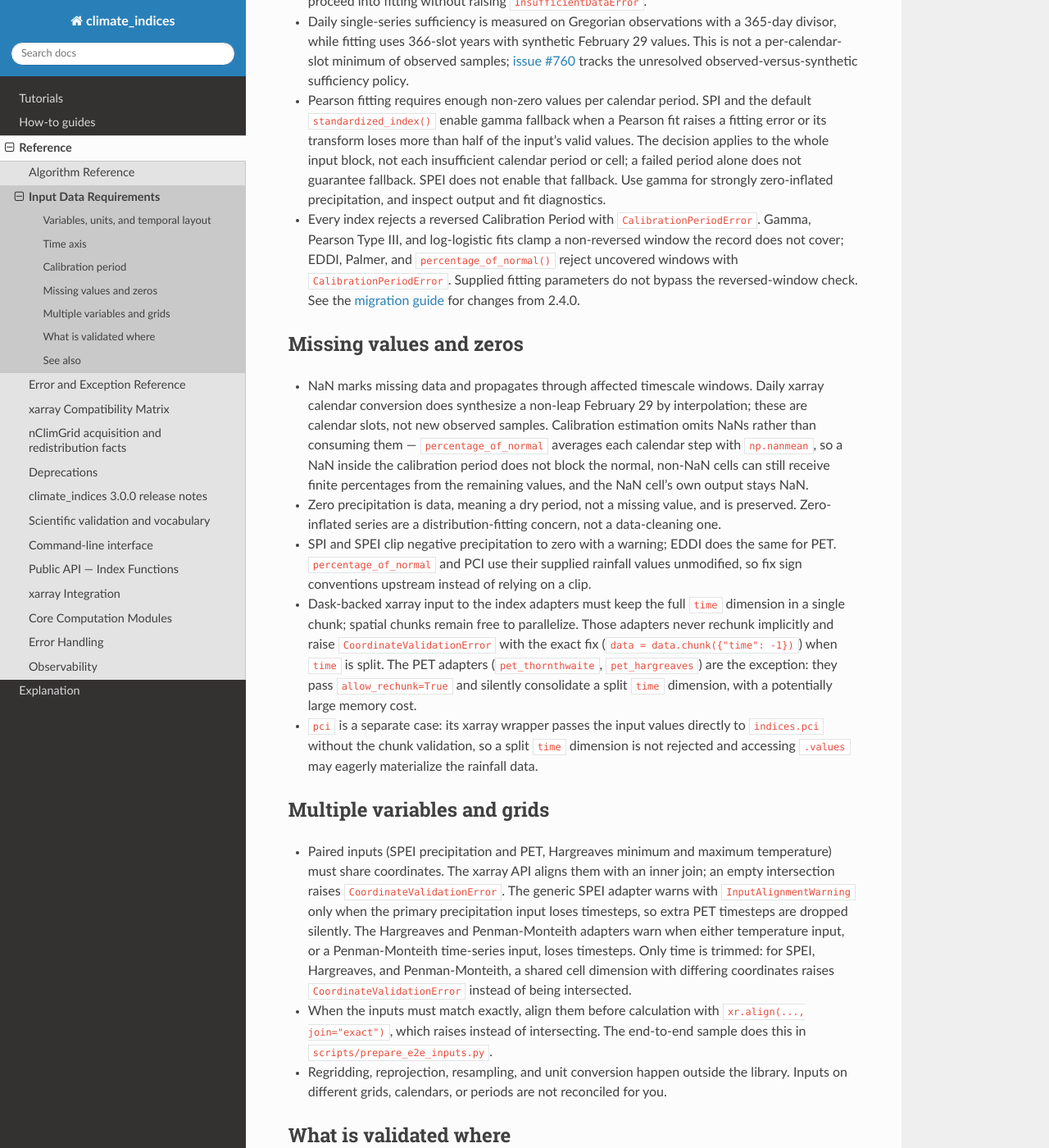
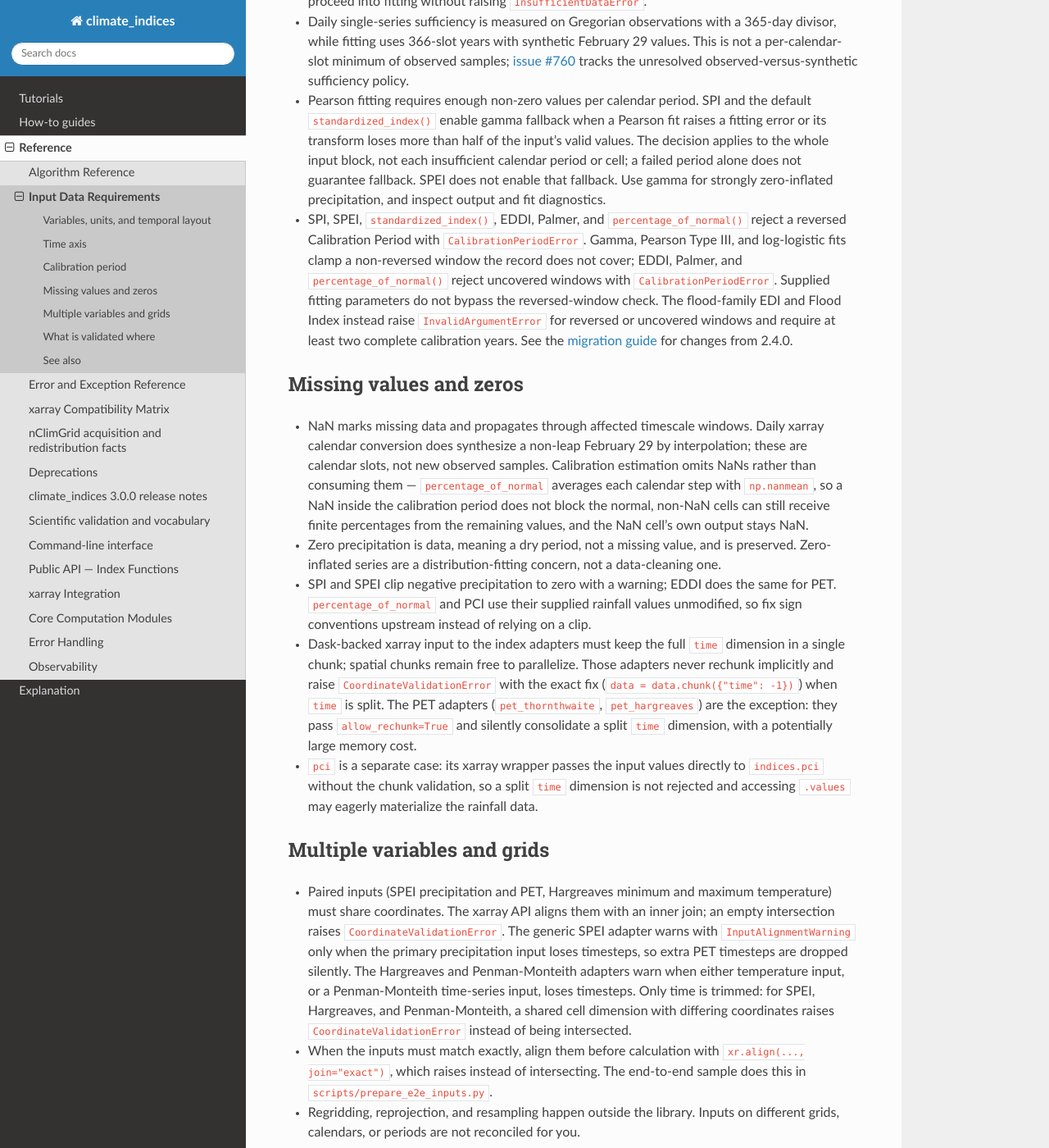
Before and after one commit to monocongo/climate_indices, a Sphinx documentation site: the page built from docs/data_requirements.md, in a window 1280 px wide and 1400 px high, scrolled down 1705 px. Shown: the whole window at 82% size. Built offline with Sphinx 7.4.7 and the Read the Docs theme 3.1.0, drawn with Linux system fonts in a browser that asks for light colours; some of the changed text lies outside the part shown.

Commit message:
docs: clarify calibration errors and unit conversion

```diff
--- a/docs/data_requirements.md
+++ b/docs/data_requirements.md
@@ -80,12 +80,15 @@ rejects unrecognized declarations.
   each insufficient calendar period or cell; a failed period alone does not
   guarantee fallback. SPEI does not enable that fallback. Use gamma for
   strongly zero-inflated precipitation, and inspect output and fit diagnostics.
-- Every index rejects a reversed Calibration Period with
+- SPI, SPEI, `standardized_index()`, EDDI, Palmer, and
+  `percentage_of_normal()` reject a reversed Calibration Period with
   `CalibrationPeriodError`. Gamma, Pearson Type III, and log-logistic fits
   clamp a non-reversed window the record does not cover; EDDI, Palmer, and
   `percentage_of_normal()` reject uncovered windows with
   `CalibrationPeriodError`. Supplied fitting parameters do not bypass the
-  reversed-window check. See the [migration guide](deprecations/api-changes.md)
+  reversed-window check. The flood-family EDI and Flood Index instead raise
+  `InvalidArgumentError` for reversed or uncovered windows and require at least
+  two complete calibration years. See the [migration guide](deprecations/api-changes.md)
   for changes from 2.4.0.
 
 ## Missing values and zeros
@@ -132,9 +135,8 @@ rejects unrecognized declarations.
 - When the inputs must match exactly, align them before calculation with
   `xr.align(..., join="exact")`, which raises instead of intersecting. The
   end-to-end sample does this in `scripts/prepare_e2e_inputs.py`.
-- Regridding, reprojection, resampling, and unit conversion happen outside the
-  library. Inputs on different grids, calendars, or periods are not reconciled
-  for you.
+- Regridding, reprojection, and resampling happen outside the library. Inputs
+  on different grids, calendars, or periods are not reconciled for you.
 
 ## What is validated where
 
@@ -152,7 +154,8 @@ rejects unrecognized declarations.
 
 The coverage checks are index-specific: EDDI, Palmer, and percentage of normal
 reject uncovered windows. SPI and SPEI fits clamp them and emit
-`CalibrationPeriodClampedWarning`. Reversed windows are rejected everywhere.
+`CalibrationPeriodClampedWarning`. Indices that accept a Calibration Period
+reject reversed windows; exception classes differ as described above.
 
 ## See also
 
```
